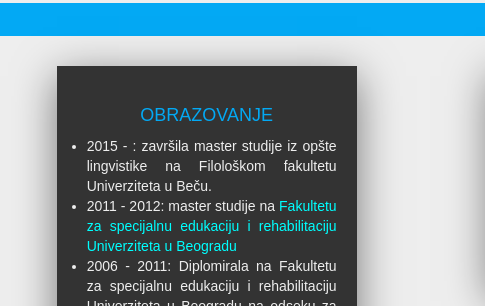
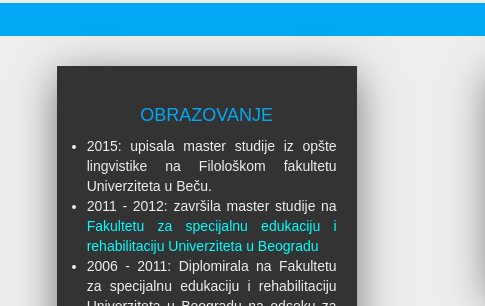
Before and after one commit to SlavkoVran/tomatisAndMe, a plain HTML site: page sr.html in a window 1280 px wide. Shown: the part 3824-4130 px from the top of the page, 0-485 px from the left. Drawn offline with nearby package versions, Linux system fonts and the light colour scheme.

Commit message:
Update sr.html

```diff
--- a/sr.html
+++ b/sr.html
@@ -224,9 +224,9 @@
                         <h2>OBRAZOVANJE</h2>
                     </div>
                     <ul>
-                        <li>2015 - : završila master studije iz opšte lingvistike na Filološkom fakultetu Univerziteta u
+                        <li>2015: upisala master studije iz opšte lingvistike na Filološkom fakultetu Univerziteta u
                             Beču.</li>
-                        <li>2011 - 2012: master studije na <a
+                        <li>2011 - 2012: završila master studije na <a
                                 href="http://www.fasper.bg.ac.rs/">Fakultetu za
                                 specijalnu edukaciju i rehabilitaciju Univerziteta u Beogradu</a></li>
 
```
